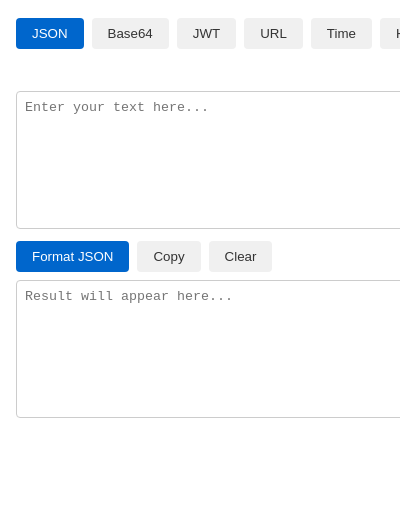
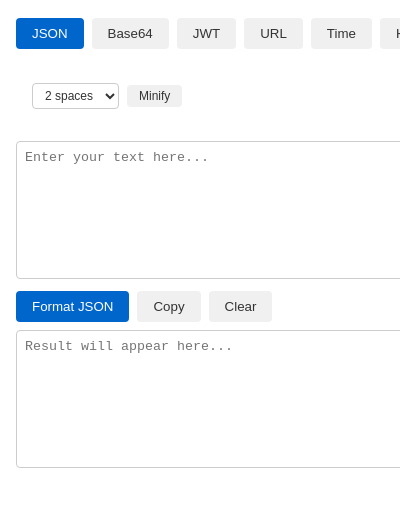
Before and after one commit to somaz94/dev-toolkit-google-extension, a browser extension: page src/popup/popup.html in a window 400 px wide. Both pictures are taken after a click on the button "JSON". Shown: the top 506 px of the page. Drawn offline with Linux system fonts and the light colour scheme.

Commit message:
feat: add JSON indent selection (2/4/tab) and Minify button

```diff
--- a/src/popup/popup.css
+++ b/src/popup/popup.css
@@ -154,3 +154,34 @@ textarea.error + .actions button.primary {
   background: var(--primary-button-bg);
   color: var(--primary-button-text);
 }
+
+.json-options {
+  display: flex;
+  align-items: center;
+  gap: 8px;
+  padding: 0 16px;
+  margin-bottom: 8px;
+}
+
+.json-options select {
+  padding: 4px 8px;
+  border: 1px solid var(--textarea-border);
+  border-radius: 4px;
+  background: var(--bg-color);
+  color: var(--text-color);
+  font-size: 12px;
+}
+
+.minify-btn {
+  padding: 4px 12px;
+  border: none;
+  border-radius: 4px;
+  cursor: pointer;
+  background: var(--button-bg);
+  color: var(--button-text);
+  font-size: 12px;
+}
+
+.minify-btn:hover {
+  opacity: 0.8;
+}
--- a/src/popup/popup.html
+++ b/src/popup/popup.html
@@ -26,6 +26,15 @@
       <button class="mode-btn" data-mode="decode">Decode</button>
     </div>
 
+    <div class="json-options" style="display:none;">
+      <select id="json-indent">
+        <option value="2">2 spaces</option>
+        <option value="4">4 spaces</option>
+        <option value="tab">Tab</option>
+      </select>
+      <button id="minify" class="minify-btn">Minify</button>
+    </div>
+
     <div class="content">
       <textarea id="input" placeholder="Enter your text here..."></textarea>
       <div class="actions">
--- a/src/popup/popup.js
+++ b/src/popup/popup.js
@@ -1,4 +1,4 @@
-import { formatJSON } from '../utils/jsonFormatter.js';
+import { formatJSON, minifyJSON } from '../utils/jsonFormatter.js';
 import { encodeBase64, decodeBase64 } from '../utils/base64Utils.js';
 import { decodeJWT } from '../utils/jwtDecoder.js';
 import { encodeJWT } from '../utils/jwtEncoder.js';
@@ -20,6 +20,9 @@ document.addEventListener('DOMContentLoaded', () => {
   const themeToggle = document.getElementById('theme-toggle');
   const modeSelector = document.querySelector('.mode-selector');
   const modeBtns = document.querySelectorAll('.mode-btn');
+  const jsonOptions = document.querySelector('.json-options');
+  const jsonIndent = document.getElementById('json-indent');
+  const minifyBtn = document.getElementById('minify');
 
   let currentTab = 'json';
   let currentMode = 'encode';
@@ -47,6 +50,9 @@ document.addEventListener('DOMContentLoaded', () => {
       currentTab = tab.dataset.tab;
 
       // JSON 탭일 때는 모드 선택기 숨기기
+      // JSON 옵션 표시/숨김
+      jsonOptions.style.display = currentTab === 'json' ? 'flex' : 'none';
+
       if (currentTab === 'json') {
         modeSelector.classList.remove('visible');
         formatBtn.textContent = 'Format JSON';
@@ -128,9 +134,11 @@ document.addEventListener('DOMContentLoaded', () => {
 
     try {
       switch (currentTab) {
-        case 'json':
-          outputArea.value = formatJSON(input);
+        case 'json': {
+          const indent = jsonIndent.value === 'tab' ? 'tab' : parseInt(jsonIndent.value);
+          outputArea.value = formatJSON(input, indent);
           break;
+        }
         case 'base64':
           outputArea.value = currentMode === 'encode' ? encodeBase64(input) : decodeBase64(input);
           break;
@@ -198,6 +206,21 @@ document.addEventListener('DOMContentLoaded', () => {
       }, 1000);
     } catch (err) {
       console.error('Failed to copy text: ', err);
+    }
+  });
+
+  // Minify 버튼 클릭 처리
+  minifyBtn.addEventListener('click', () => {
+    const input = inputArea.value;
+    if (!input.trim()) {
+      showError('Input is empty.');
+      return;
+    }
+    try {
+      outputArea.value = minifyJSON(input);
+      clearError();
+    } catch (e) {
+      showError(e.message);
     }
   });
 
--- a/src/utils/jsonFormatter.js
+++ b/src/utils/jsonFormatter.js
@@ -1,13 +1,11 @@
-export function formatJSON(input) {
+export function formatJSON(input, indent = 2) {
   try {
-    // 입력이 비어있는 경우
     if (!input.trim()) {
       return '';
     }
-
-    // JSON 파싱 및 포맷팅
     const parsed = JSON.parse(input);
-    return JSON.stringify(parsed, null, 2);
+    const space = indent === 'tab' ? '\t' : indent;
+    return JSON.stringify(parsed, null, space);
   } catch (e) {
     return `Error: ${e.message}`;
   }
```
